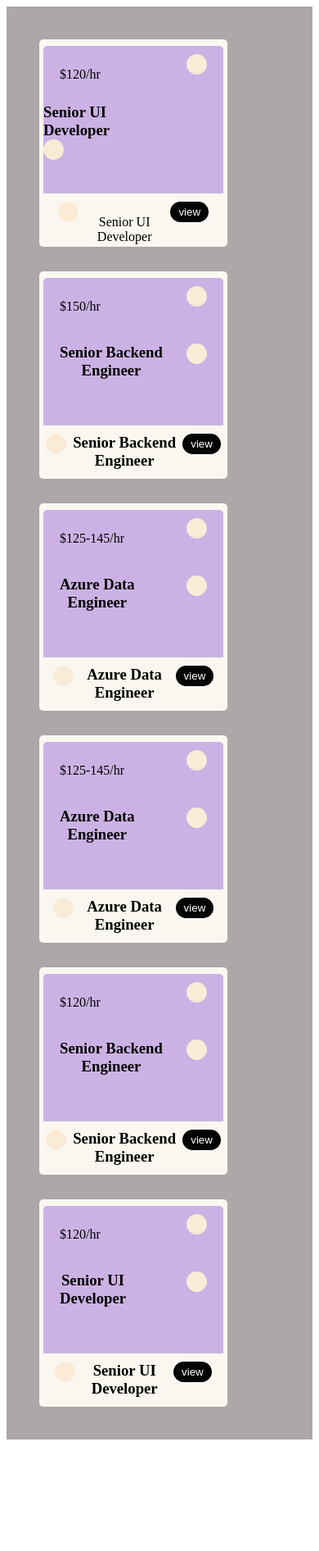
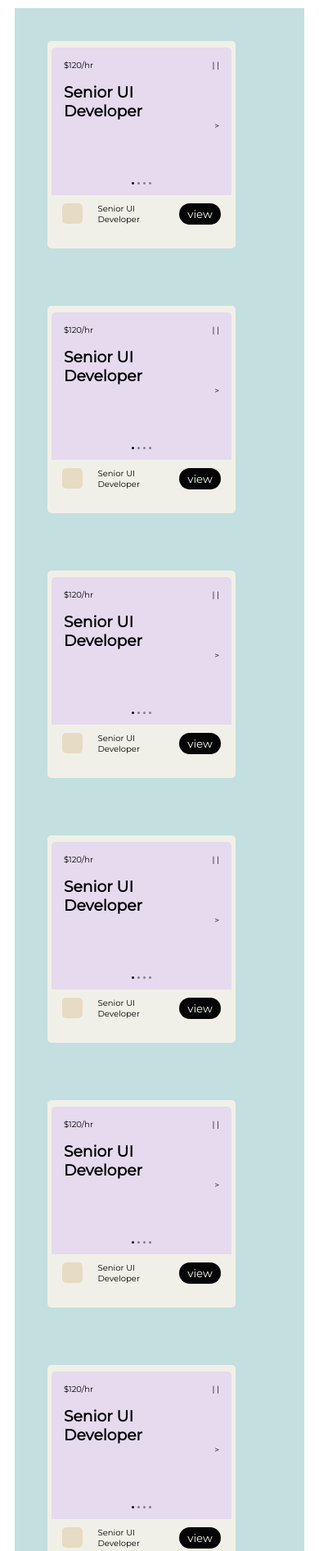
Before and after one commit to sineka-mediwave/dribblePage1, a plain HTML site: page app/index.html in a window 390 px wide. Shown: the top 1892 px of the page at 82% size. Before the commit the page ends 1764 px from the top, so only its background shows below. Drawn offline with Linux system fonts and the light colour scheme; a web font is replaced by a local one.

Commit message:
added responsive design

```diff
--- a/app/index.html
+++ b/app/index.html
@@ -5,6 +5,12 @@
     <meta name="viewport" content="width=device-width, initial-scale=1.0" />
     <title>Dribble Task 1</title>
     <link rel="stylesheet" href="style.css" />
+    <link rel="preconnect" href="https://fonts.googleapis.com" />
+    <link rel="preconnect" href="https://fonts.gstatic.com" crossorigin />
+    <link
+      href="https://fonts.googleapis.com/css2?family=Macondo&family=Montserrat&display=swap"
+      rel="stylesheet"
+    />
   </head>
   <body>
     <!-- Main Block -->
@@ -15,11 +21,18 @@
         <div class="mid">
           <div class="top-layer">
             <p class="small">$120/hr</p>
-            <div class="img"><p></p></div>
+            <div class="icon"><p>| |</p></div>
           </div>
           <div class="mid-layer">
             <h3 class="heading">Senior UI <br />Developer</h3>
-            <div class="img"></div>
+            <div class="arrow"><p>></p></div>
+
+            <div class="circle-container">
+              <span class="circle"></span>
+              <span class="circle"></span>
+              <span class="circle"></span>
+              <span class="circle"></span>
+            </div>
           </div>
         </div>
         <div class="bottom-layer">
@@ -35,17 +48,24 @@
       <div class="grid-item">
         <div class="mid">
           <div class="top-layer">
-            <p class="small">$150/hr</p>
-            <div class="img"><p></p></div>
+            <p class="small">$120/hr</p>
+            <div class="icon"><p>| |</p></div>
           </div>
-          <div class="top-layer">
-            <h3>Senior Backend<br />Engineer</h3>
-            <div class="img"></div>
+          <div class="mid-layer">
+            <h3 class="heading">Senior UI <br />Developer</h3>
+            <div class="arrow"><p>></p></div>
+
+            <div class="circle-container">
+              <span class="circle"></span>
+              <span class="circle"></span>
+              <span class="circle"></span>
+              <span class="circle"></span>
+            </div>
           </div>
         </div>
         <div class="bottom-layer">
           <div class="img"></div>
-          <h3>Senior Backend <br />Engineer</h3>
+          <p class="heading">Senior UI <br />Developer</p>
           <div class="btn">
             <button>view</button>
           </div>
@@ -57,17 +77,24 @@
       <div class="grid-item">
         <div class="mid">
           <div class="top-layer">
-            <p class="small">$125-145/hr</p>
-            <div class="img"><p></p></div>
+            <p class="small">$120/hr</p>
+            <div class="icon"><p>| |</p></div>
           </div>
-          <div class="top-layer">
-            <h3 class="heading">Azure Data <br />Engineer</h3>
-            <div class="img"></div>
+          <div class="mid-layer">
+            <h3 class="heading">Senior UI <br />Developer</h3>
+            <div class="arrow"><p>></p></div>
+
+            <div class="circle-container">
+              <span class="circle"></span>
+              <span class="circle"></span>
+              <span class="circle"></span>
+              <span class="circle"></span>
+            </div>
           </div>
         </div>
         <div class="bottom-layer">
           <div class="img"></div>
-          <h3 class="heading">Azure Data <br />Engineer</h3>
+          <p class="heading">Senior UI <br />Developer</p>
           <div class="btn">
             <button>view</button>
           </div>
@@ -79,17 +106,24 @@
       <div class="grid-item">
         <div class="mid">
           <div class="top-layer">
-            <p class="small">$125-145/hr</p>
-            <div class="img"><p></p></div>
+            <p class="small">$120/hr</p>
+            <div class="icon"><p>| |</p></div>
           </div>
-          <div class="top-layer">
-            <h3 class="heading">Azure Data <br />Engineer</h3>
-            <div class="img"></div>
+          <div class="mid-layer">
+            <h3 class="heading">Senior UI <br />Developer</h3>
+            <div class="arrow"><p>></p></div>
+
+            <div class="circle-container">
+              <span class="circle"></span>
+              <span class="circle"></span>
+              <span class="circle"></span>
+              <span class="circle"></span>
+            </div>
           </div>
         </div>
         <div class="bottom-layer">
           <div class="img"></div>
-          <h3 class="heading">Azure Data <br />Engineer</h3>
+          <p class="heading">Senior UI <br />Developer</p>
           <div class="btn">
             <button>view</button>
           </div>
@@ -102,16 +136,23 @@
         <div class="mid">
           <div class="top-layer">
             <p class="small">$120/hr</p>
-            <div class="img"><p></p></div>
+            <div class="icon"><p>| |</p></div>
           </div>
-          <div class="top-layer">
-            <h3 class="heading">Senior Backend <br />Engineer</h3>
-            <div class="img"></div>
+          <div class="mid-layer">
+            <h3 class="heading">Senior UI <br />Developer</h3>
+            <div class="arrow"><p>></p></div>
+
+            <div class="circle-container">
+              <span class="circle"></span>
+              <span class="circle"></span>
+              <span class="circle"></span>
+              <span class="circle"></span>
+            </div>
           </div>
         </div>
         <div class="bottom-layer">
           <div class="img"></div>
-          <h3 class="heading">Senior Backend <br />Engineer</h3>
+          <p class="heading">Senior UI <br />Developer</p>
           <div class="btn">
             <button>view</button>
           </div>
@@ -124,16 +165,23 @@
         <div class="mid">
           <div class="top-layer">
             <p class="small">$120/hr</p>
-            <div class="img"><p></p></div>
+            <div class="icon"><p>| |</p></div>
           </div>
-          <div class="top-layer">
+          <div class="mid-layer">
             <h3 class="heading">Senior UI <br />Developer</h3>
-            <div class="img"></div>
+            <div class="arrow"><p>></p></div>
+
+            <div class="circle-container">
+              <span class="circle"></span>
+              <span class="circle"></span>
+              <span class="circle"></span>
+              <span class="circle"></span>
+            </div>
           </div>
         </div>
         <div class="bottom-layer">
           <div class="img"></div>
-          <h3 class="heading">Senior UI <br />Developer</h3>
+          <p class="heading">Senior UI <br />Developer</p>
           <div class="btn">
             <button>view</button>
           </div>
--- a/app/style.css
+++ b/app/style.css
@@ -1,6 +1,7 @@
 /* General */
 *{
-    text-align: center;
+    text-align: left;
+    font-family: 'Montserrat', sans-serif;
 }
 
 h4 {
@@ -15,11 +16,22 @@ button {
     border-radius: 30px;
 }
 
+h3 {
+    display: inline;
+    padding-top: 0px;
+    margin: 0px;
+    text-align: top left;
+}
+
+p {
+    margin: 0px;
+    font-size: x-small;
+}
 /* classes for grid*/
 .grid-box {
     display: grid;
     grid-template-columns: auto auto auto;
-    background-color: #aca8a8;
+    background-color: #C4DFDF;
     padding: 10px;
     gap: 30px;
 
@@ -28,14 +40,15 @@ button {
 .grid-item {
     margin: 30px ;
     padding-top: 3px;
-    background-color: #faf7f1;
+    background-color: #F1F0E8;
     border-radius: 5px;
     width: 230px;
     height: 250px;
 }
 
+/* Top layer */
 .mid {
-    background-color: #ccb2e4;
+    background-color: #e5daee;
     margin: 5px 5px 10px 5px;
     border-radius: 5px 5px 0px 0px;
     height: 180px;
@@ -45,53 +58,77 @@ button {
 .top-layer {
     display: flex;
     justify-content: space-between;
-    padding: 10px 20px;
+    padding: 15px 15px;
 }
 
+/* mid content */
 .mid-layer {
-    text-align: left;
+    height: 125px;
+    padding: 0px 15px;
+}
+
+.arrow {
+    display: flex;
+    justify-content: end;
+}
+
+/* dot container */
+.circle-container {
+    margin-top: 50px;
+    text-align: center;
+    height: 30px;
+    width: auto;
+}
+
+.circle {
+    display: inline-block;
+    width: 3px;
+    height: 3px;
+    background-color: grey;
+    border-radius: 50%;
+}
+
+.circle-container :first-child {
+    background-color: black;
 }
 
 
-h3 {
-    display: inline;
-    padding-top: 0px;
-    margin: 0px;
-    text-align: top left;
-}
-.content h3 {
-    position: top right;
-}
-.circle-container {
-    display: block;
-    width: 20px;
-    height: 30px;
-}
-.circle-container circle {
-    width: 10px;
-    height: 10px;
-    background-color: black;
-}
 
-.img {
-    background-color: antiquewhite;
-    width: 25px;
-    height: 25px;
-    border-radius: 50%;
-}
-
+/* Bottom container */
 .bottom-layer {
     display:flex;
     justify-content: space-evenly;
 }
 
-.bottom-layer heading {
-    padding-bottom: 50px;
+.heading {
+    margin-right: 30px;
+}
+/* bottom image */
+.img {
+    background-color: #e6dbc3;
+    width: 25px;
+    height: 25px;
+    border-radius: 5px
 }
 
-@media only screen and (max-width: 480px) {
+@media only screen and (max-width: 991px) {
     .grid-box {
-        display: block;
+        grid-template-columns: 1fr 1fr;
 
     }
 }
+
+@media only screen and (max-width: 768px) {
+    .grid-box {
+        margin: 10px;
+        gap: 10px;
+
+    }
+}
+
+@media only screen and (max-width: 620px) {
+    .grid-box {
+        grid-template-columns: 1fr;
+
+    }
+}
```
Also changed, not shown: 1 other file.
